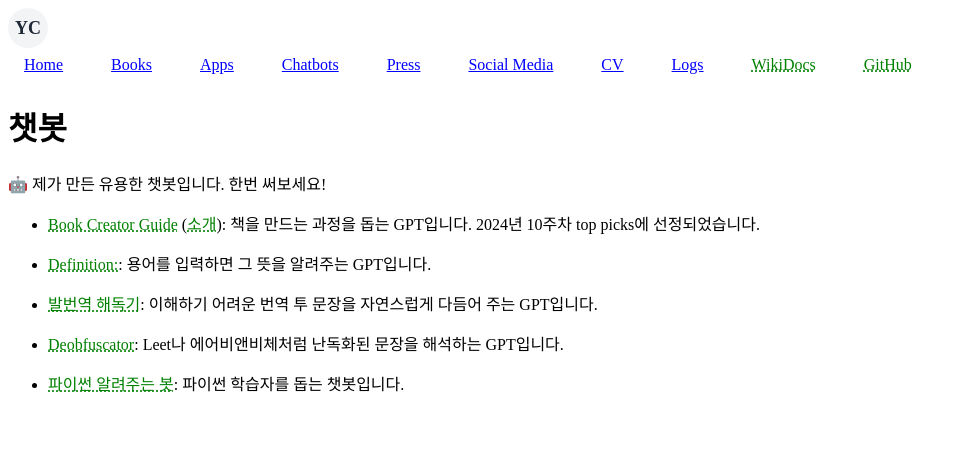
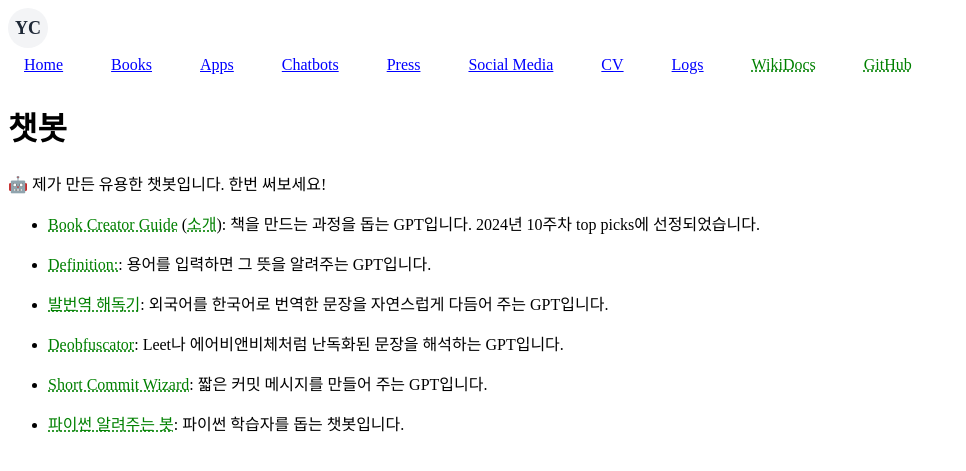
Before and after one commit to ychoi-kr/ychoi.kr, a Jekyll site: the page built from bots.md, in a window 1280 px wide. Shown: the top 471 px of the page, without its empty margins (0-966 px from the left). Built offline with Jekyll 4.4.1, drawn with Linux system fonts in a browser that asks for light colours.

Commit message:
Update bots.yml

```diff
--- a/_data/bots.yml
+++ b/_data/bots.yml
@@ -8,13 +8,17 @@
   link: https://chat.openai.com/g/g-mpKqCwo4f-definition
 
 - name: 발번역 해독기
-  description: 이해하기 어려운 번역 투 문장을 자연스럽게 다듬어 주는 GPT입니다.
+  description: 외국어를 한국어로 번역한 문장을 자연스럽게 다듬어 주는 GPT입니다.
   link: https://chat.openai.com/g/g-cmM5tiJCK-balbeonyeog-haedoggi
 
 - name: Deobfuscator
   description: Leet나 에어비앤비체처럼 난독화된 문장을 해석하는 GPT입니다.
   link: https://chat.openai.com/g/g-kOF1v5gjn-deobfuscator
 
+- name: Short Commit Wizard
+  description: 짧은 커밋 메시지를 만들어 주는 GPT입니다.
+  link: https://chat.openai.com/g/g-DWbPknBCP-short-commit-wizard
+
 - name: 파이썬 알려주는 봇
   description: 파이썬 학습자를 돕는 챗봇입니다.
   link: https://app.droxy.ai/guest-chatbot/64d446d9176401e6aa48de5e
```
